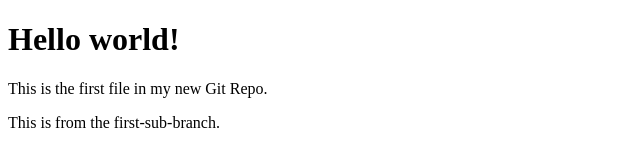
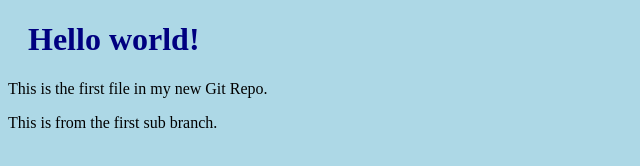
Before and after one commit to srpalani93/Cathereena, a plain HTML site: page index.html in a window 1280 px wide. Shown: the whole page, without its empty margins (0-640 px from the left). Drawn offline with Linux system fonts and the light colour scheme.

Commit message:
my third commit from sub branch

```diff
--- a/index.html
+++ b/index.html
@@ -2,11 +2,12 @@
 <html>
 <head>
 <title>Hello World!</title>
+<link rel="stylesheet" href="bluestyle.css">
 </head>
 <body>
 
 <h1>Hello world!</h1>
 <p>This is the first file in my new Git Repo.</p>
-<p>This is from the first-sub-branch.</p>
+<p>This is from the first sub branch.</p>
 </body>
 </html>
```
